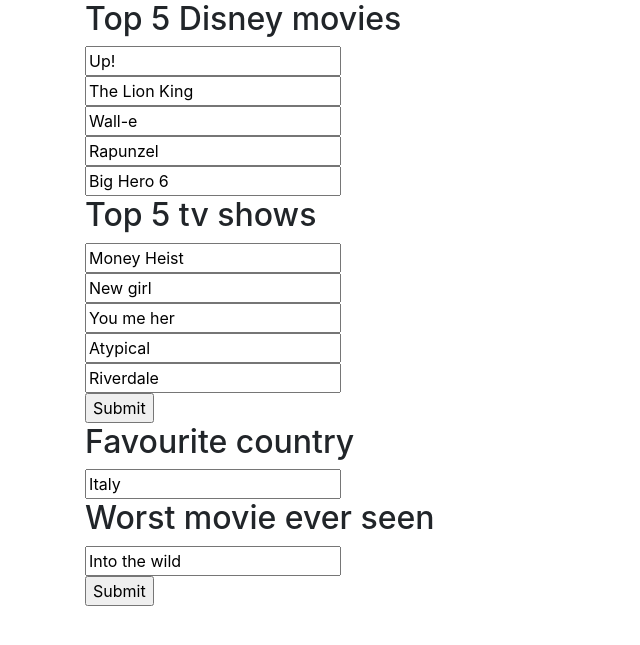
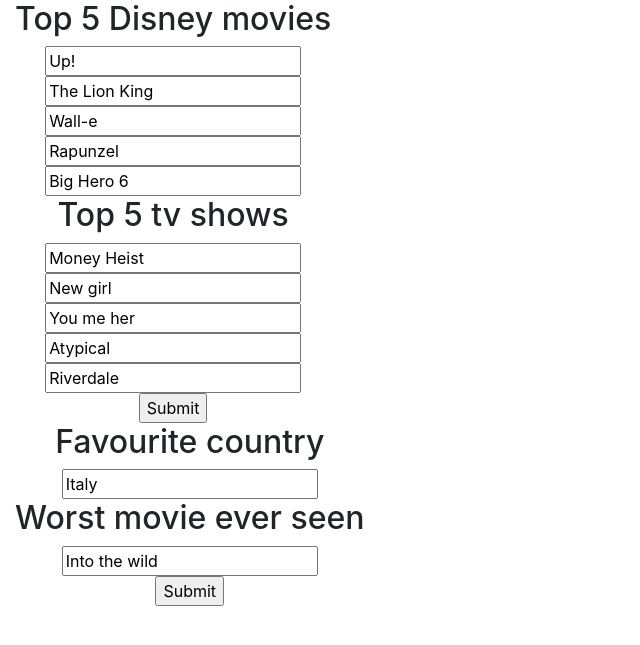
Before and after one commit to elisek-bc/Global-Supervariables, a PHP site: page /setup.php in a window 1280 px wide. Shown: the top 645 px of the page, without its empty margins (0-640 px from the left). Run offline with PHP 8.4, Linux system fonts and the light colour scheme.

Commit message:
minor changes setup

```diff
--- a/src/setup.php
+++ b/src/setup.php
@@ -10,11 +10,11 @@
     <meta name="viewport" content="width=device-width, initial-scale=1, shrink-to-fit=no">
 </head>
 <body>
-    <div class="container">
+    <div class="wrapper">
         <!--POST PART-->
-        <div class="row poster">
+        <div class="row poster m-auto">
         <form method="post" action="result.php">
-            <div class="col-12 movies">
+            <div class="col-12 movies m-auto text-center">
                     <h2>Top 5 Disney movies</h2>
                     <input type="text" name="movie1" value="Up!">
                     <br>
@@ -26,7 +26,7 @@
                     <br>
                     <input type="text" name="movie5" value="Big Hero 6">
             </div>
-            <div class="col-12 shows">
+            <div class="col-12 shows m-auto text-center">
                     <h2>Top 5 tv shows</h2>
                     <input type="text" name="show1" value="Money Heist">
                     <br>
@@ -44,13 +44,13 @@
     </div>
 
         <!--GET PART-->
-        <div class="row getter">
+        <div class="row getter m-auto">
         <form method="get" action="result.php">
-            <div class="col-12 country">
+            <div class="col-12 country m-auto text-center">
                 <h2>Favourite country</h2>
                 <input type="text" name="country" value="Italy">
             </div>
-            <div class="col-12 worst">
+            <div class="col-12 worst m-auto text-center">
                 <h2>Worst movie ever seen</h2>
                 <input type="text" name="worst" value="Into the wild">
                 <br>
```
